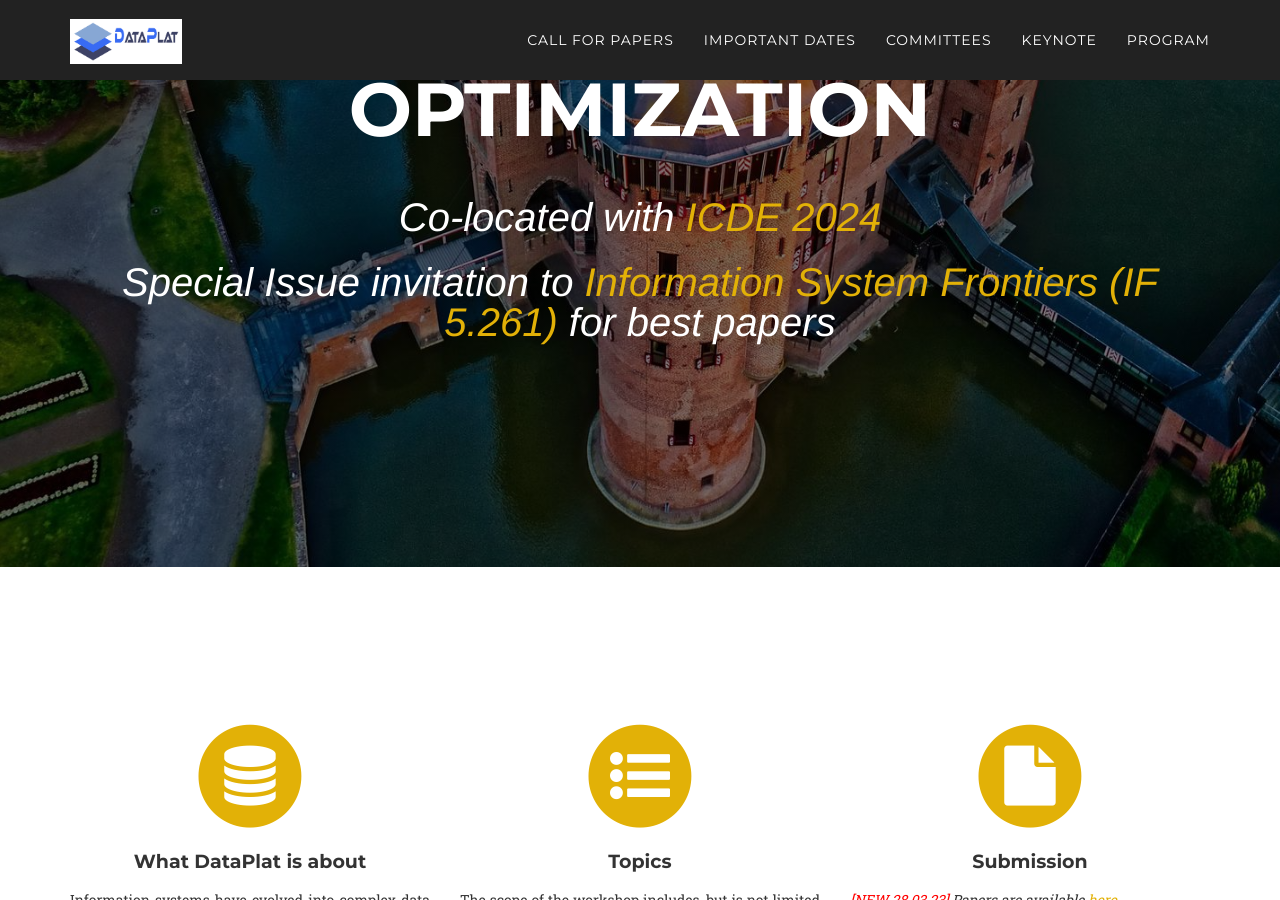
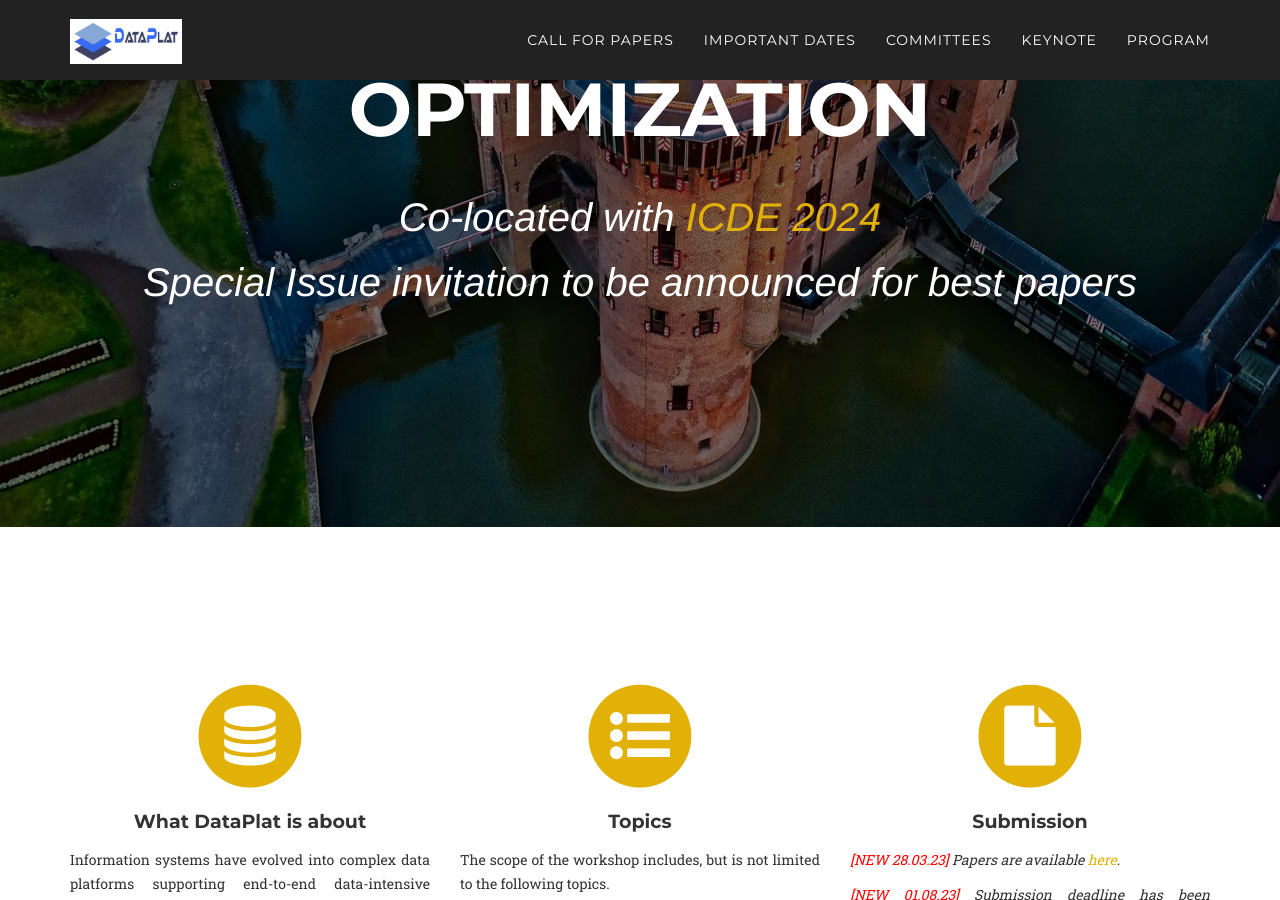
Before and after one commit to big-unibo/dataplat2024, a Jekyll site: the page built from index.html, in a window 1280 px wide and 900 px high, scrolled down 478 px. Built offline with Jekyll 4.4.1, drawn with Linux system fonts in a browser that asks for light colours; some web fonts are replaced.

Commit message:
cleaning

```diff
--- a/_includes/header.html
+++ b/_includes/header.html
@@ -46,7 +46,7 @@
             <div class="intro-text">
                 <div class="intro-heading">3rd International Workshop on Data Platform Design, Management, and Optimization</div>
                 <div class="intro-lead-in">Co-located with <a href="https://icde2024.github.io/">ICDE 2024</a></div>
-                <div id="head-fgcs" class="intro-lead-in">Special Issue invitation to <a href="https://www.springer.com/journal/10796">Information System Frontiers (IF 5.261)</a> for best papers</div>
+                <div id="head-fgcs" class="intro-lead-in">Special Issue invitation to be announced <!--<a href="https://www.springer.com/journal/10796">Information System Frontiers (IF 5.261)</a>--> for best papers</div>
             </div>
         </div>
     </header>
```
